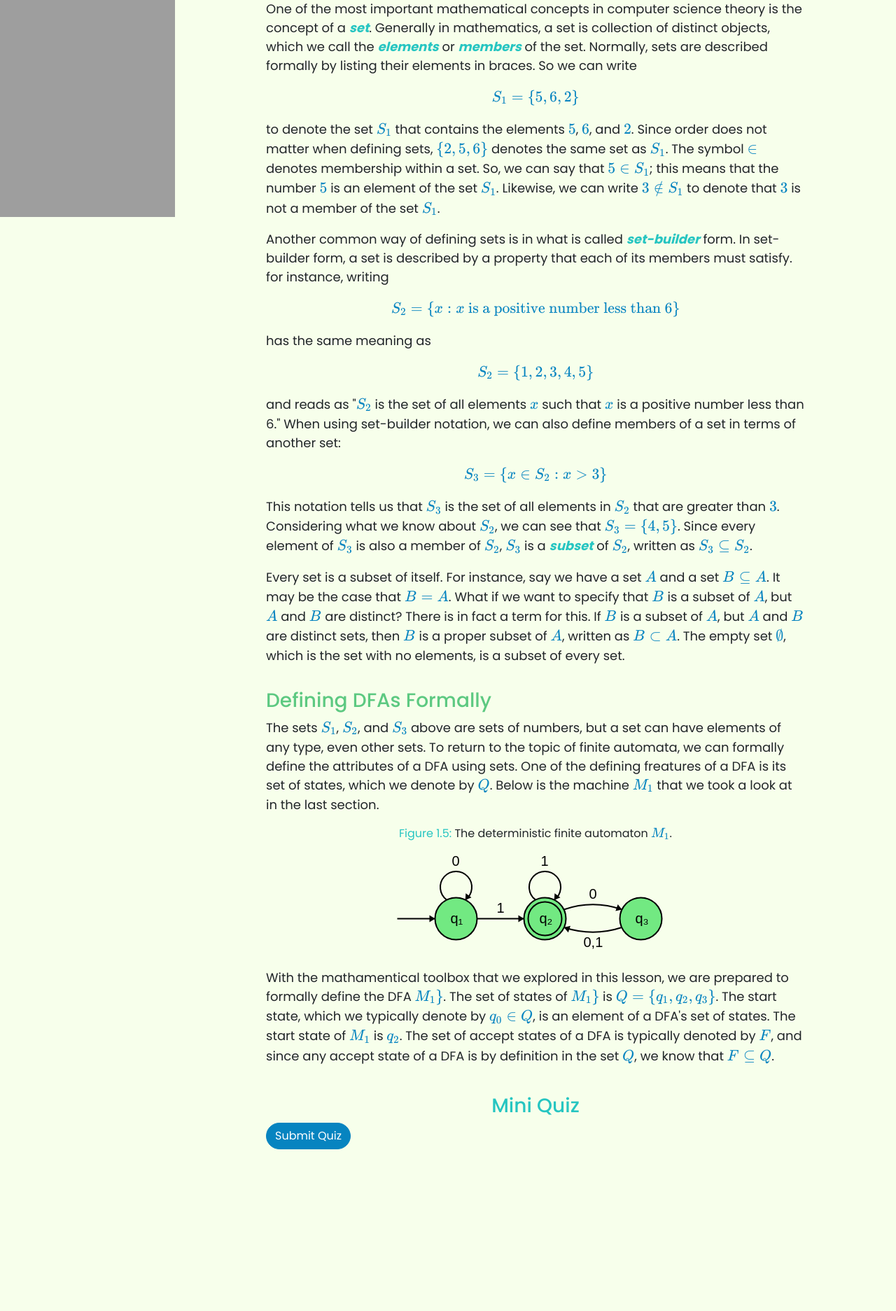
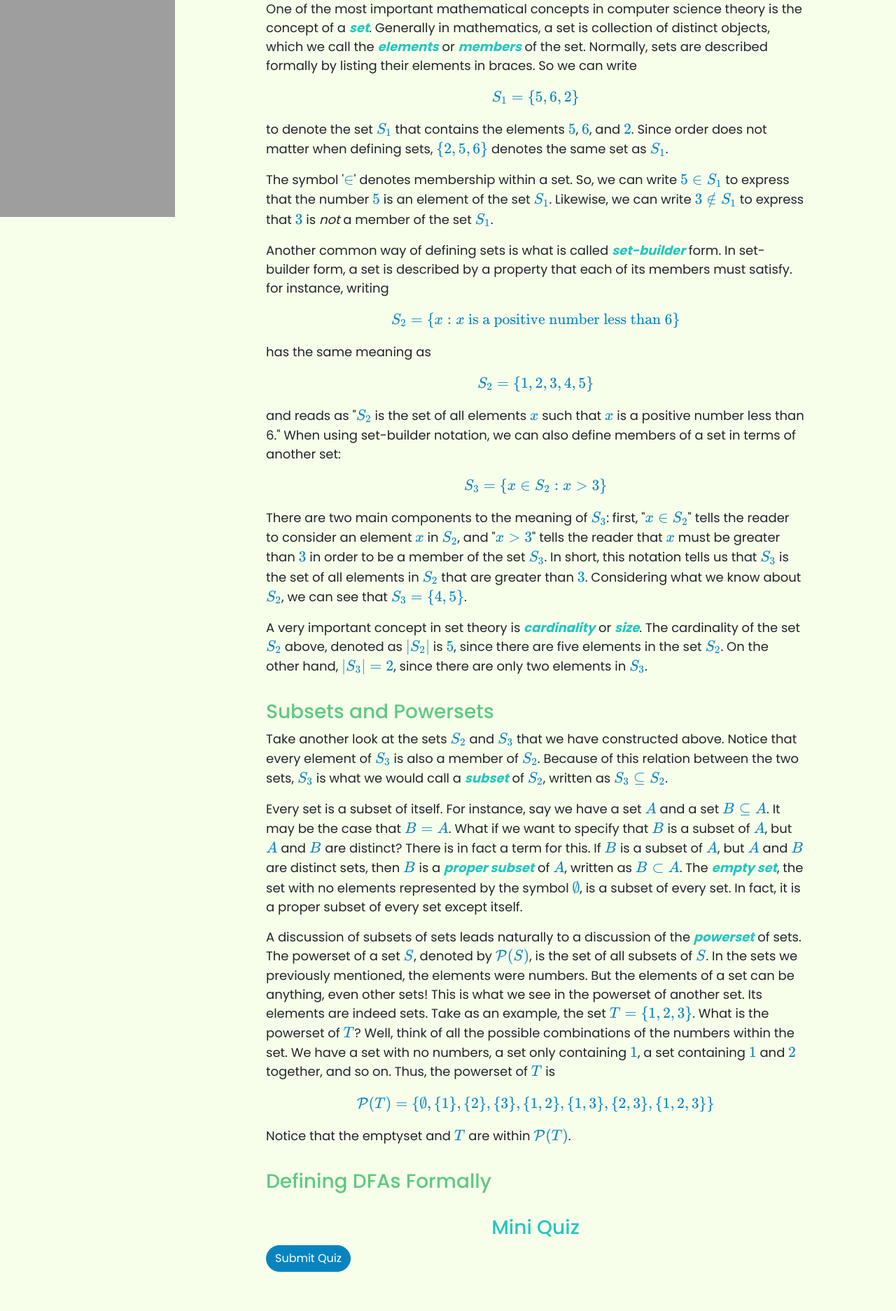
Before and after one commit to jkallini/Stateful, a Flask app: template templates/lessons/lesson1-3.html in a window 1280 px wide. Shown: the part 490-2363 px from the top of the page at 70% size. Before the commit the page ends 2132 px from the top, so only its background shows below. Run offline with Flask 2, Linux system fonts and the light colour scheme; the template is opened without the code that fills it, so the values that code supplies are empty; some libraries are stand-ins or nearby versions; grey boxes are pictures that could not be loaded.

Commit message:
Complete Set Theory Lesson

```diff
--- a/templates/lessons/lesson1-3.html
+++ b/templates/lessons/lesson1-3.html
@@ -9,13 +9,19 @@
         <h1 style="color: var(--main-blue); text-align: center">Lesson 1: Deterministic Finite Automata</h1>
         <br>
         <h2 style='color: var(--main-green); padding-bottom: 10px'>1.3<span class="tab-1"></span>
-            Mathematics for Finite Automata</h2>
+            Set Theory, Strings, and Languages</h2>
         <p>
             In this section, we will be learning about some of the essential mathematical concepts and terms that
+            are required for formally defining finite automata. In particular, we will be introducing set theory and the
+            basics of formal languages. We will see in the upcoming sections that using mathematical notation when
+            defining DFAs will only make studying them easier; having precise rules and notation can clear up any kind
+            of confusion or ambiguity that can arise from defining DFAs informally.
+            <!-- In this section, we will be learning about some of the essential mathematical concepts and terms that
             are required for formally defining finite automata. When describing DFAs, we refer to their components using
             precise notation. We take the time to develop an understanding of rigorous notation because it clears up any
-            kind of confusion or ambiguity that can arise from defining DFAs informally, as we had done in the last section. This
-            will become much more apparent when we present the formal definition of a DFA in the next section.
+            kind of confusion or ambiguity that can arise from defining DFAs informally, as we had done in the last
+            section. This
+            will become much more apparent when we present the formal definition of a DFA in the next section. -->
         </p>
         <h3 style='color:var(--main-green); padding-top:18px'>Some Set Theory</h3>
         <p>
@@ -30,15 +36,18 @@
             <span class="math-color">\( 2 \)</span>. Since order does not
             matter when defining sets,
             <span class="math-color">\( \{ 2, 5, 6\} \)</span> denotes the same set as
-            <span class="math-color">\( S_1 \)</span>. The symbol <span class="math-color">\( \in \)</span>
-            denotes membership within a set. So, we can say that <span class="math-color">\( 5 \in S_1 \)</span>;
-            this means that the number <span class="math-color">\( 5 \)</span> is an element of
-            the set <span class="math-color">\( S_1 \)</span>. Likewise, we can write
-            <span class="math-color">\( 3 \notin S_1 \)</span> to denote that <span class="math-color">\( 3 \)</span>
-            is not a member of the set <span class="math-color">\( S_1 \)</span>.
+            <span class="math-color">\( S_1 \)</span>.
         </p>
         <p>
-            Another common way of defining sets is in what is called <span class='term'>set-builder</span>
+            The symbol '<span class="math-color">\( \in \)</span>'
+            denotes membership within a set. So, we can write <span class="math-color">\( 5 \in S_1 \)</span>
+            to express that the number <span class="math-color">\( 5 \)</span> is an element of
+            the set <span class="math-color">\( S_1 \)</span>. Likewise, we can write
+            <span class="math-color">\( 3 \notin S_1 \)</span> to express that <span class="math-color">\( 3 \)</span>
+            is <em>not</em> a member of the set <span class="math-color">\( S_1 \)</span>.
+        </p>
+        <p>
+            Another common way of defining sets is what is called <span class='term'>set-builder</span>
             form. In set-builder form, a set is described by a property that each of its members must satisfy.
             for instance, writing
             <span class="math-color">$$ S_2 = \{x : x \text{ is a positive number less than 6} \}$$</span>
@@ -49,13 +58,32 @@
             positive number less than 6." When using set-builder notation, we can also define members
             of a set in terms of another set:
             <span class="math-color">$$ S_3 = \{x \in S_2 : x > 3\}$$</span>
-            This notation tells us that <span class="math-color">\( S_3 \)</span> is the set of all elements in
+            There are two main components to the meaning of <span class="math-color">\( S_3 \)</span>: first,
+            "<span class="math-color">\( x \in S_2 \)</span>" tells the reader to consider an element
+            <span class="math-color">\( x \)</span> in <span class="math-color">\( S_2 \)</span>, and
+            "<span class="math-color">\( x > 3 \)</span>" tells the reader that <span class="math-color">\( x \)</span>
+            must be greater than <span class="math-color">\( 3 \)</span> in order to be a member of the set
+            <span class="math-color">\( S_3 \)</span>. In short, this notation tells us that <span class="math-color">\(
+                S_3 \)</span> is the set of all elements in
             <span class="math-color">\( S_2 \)</span> that are greater than <span class="math-color">\( 3 \)</span>.
             Considering what we know about <span class="math-color">\( S_2 \)</span>, we can see that
-            <span class="math-color">\( S_3 = \{ 4, 5 \} \)</span>. Since every element of
-            <span class="math-color">\( S_3 \)</span> is also a member of <span class="math-color">\( S_2 \)</span>,
-            <span class="math-color">\( S_3 \)</span> is a <span class='term'>subset</span> of <span
-                class="math-color">\( S_2 \)</span>,
+            <span class="math-color">\( S_3 = \{ 4, 5 \} \)</span>.
+        </p>
+        <p>
+            A very important concept in set theory is <span class="term">cardinality</span> or <span
+                class="term">size</span>. The cardinality of the set <span class="math-color">\( S_2 \)</span>
+            above, denoted as <span class="math-color">\( |S_2| \)</span> is <span class="math-color">\( 5 \)</span>,
+            since there are five elements in the set <span class="math-color">\( S_2 \)</span>.
+            On the other hand, <span class="math-color">\( |S_3| = 2 \)</span>, since there are only two elements in
+            <span class="math-color">\( S_3 \)</span>.
+        </p>
+        <h3 style='color:var(--main-green); padding-top:18px'>Subsets and Powersets</h3>
+        <p>
+            Take another look at the sets <span class="math-color">\( S_2 \)</span> and
+            <span class="math-color">\( S_3 \)</span> that we have constructed above. Notice that every element of
+            <span class="math-color">\( S_3 \)</span> is also a member of <span class="math-color">\( S_2 \)</span>.
+            Because of this relation between the two sets, <span class="math-color">\( S_3 \)</span> is what we would
+            call a <span class='term'>subset</span> of <span class="math-color">\( S_2 \)</span>,
             written as <span class="math-color">\( S_3 \subseteq S_2 \)</span>.
         </p>
         <p>
@@ -68,77 +96,29 @@
             <span class="math-color">\( B \)</span> is a subset of <span class="math-color">\( A \)</span>, but <span
                 class="math-color">\( A \)</span>
             and <span class="math-color">\( B \)</span> are distinct sets, then <span class="math-color">\( B \)</span>
-            is a <span term>proper subset</span> of <span class="math-color">\( A \)</span>, written as
-            <span class="math-color">\( B \subset A \)</span>. The empty set
-            <span class="math-color">\( \emptyset \)</span>, which is the set with no elements, is
-            a subset of every set.
+            is a <span class='term'>proper subset</span> of <span class="math-color">\( A \)</span>, written as
+            <span class="math-color">\( B \subset A \)</span>. The <span class='term'>empty set</span>, the set with no
+            elements represented by the symbol <span class="math-color">\( \emptyset \)</span>, is a subset of every
+            set. In fact, it is a proper subset of every set except itself.
+        </p>
+        <p>
+            A discussion of subsets of sets leads naturally to a discussion of the <span class='term'>powerset</span>
+            of sets. The powerset of a set <span class="math-color">\( S \)</span>, denoted by
+            <span class="math-color">\( \mathcal{P}(S) \)</span>, is the set of all subsets of <span
+                class="math-color">\( S \)</span>.
+            In the sets we previously mentioned, the elements were numbers. But the elements of a set can be anything,
+            even other sets! This is what we see in the powerset of another set. Its elements are indeed sets. Take as
+            an example, the set <span class="math-color">\( T = \{ 1, 2, 3\} \)</span>. What is the powerset of <span
+                class="math-color">\( T \)</span>? Well, think of all the possible combinations of the numbers within
+            the set. We have a set with no numbers, a set only containing <span class="math-color">\( 1 \)</span>, a set
+            containing <span class="math-color">\( 1 \)</span> and <span class="math-color">\( 2 \)</span> together, and
+            so on. Thus, the powerset of <span class="math-color">\( T \)</span> is
+            <span class="math-color">$$ \mathcal{P}(T) = \{ \emptyset, \{ 1 \}, \{ 2 \}, \{ 3 \},
+                \{ 1, 2 \}, \{ 1, 3 \}, \{ 2, 3 \}, \{ 1, 2, 3 \}\} $$</span>
+            Notice that the emptyset and <span class="math-color">\( T \)</span> are within <span class="math-color">\(
+                \mathcal{P}(T) \)</span>.
         </p>
         <h3 style='color:var(--main-green); padding-top:18px'>Defining DFAs Formally</h3>
-        <p>
-            The sets <span class="math-color">\( S_1 \)</span>,
-            <span class="math-color">\( S_2 \)</span>, and
-            <span class="math-color">\( S_3 \)</span> above are sets of numbers, but a set can have
-            elements of any type, even other sets. To return to
-            the topic of finite automata, we can formally define the attributes of a DFA using sets.
-
-            One of the defining freatures of a DFA is its set of states, which we denote
-            by <span class="math-color">\( Q \)</span>. Below is the machine <span class="math-color">\( M_1 \)</span>
-            that we took a look at in the last section.
-        </p>
-        <div style='text-align:center'>
-            <div style='width: 500px; margin:0 auto;'>
-                <text style='color: var(--main-aqua)'>Figure 1.5:</text>
-                <text>The deterministic finite automaton <span class="math-color">\( M_1 \)</span>.</text>
-                <br>
-            </div>
-            <svg width="410" height="180" version="1.1" xmlns="http://www.w3.org/2000/svg">
-                <ellipse class='fsm-state' stroke="black" stroke-width="2" fill="none" cx="218.5" cy="109.5" rx="30"
-                    ry="30" />
-                <text x="210.5" y="115.5" font-family="Sans-serif" font-size="20">q&#8322;</text>
-                <ellipse stroke="black" stroke-width="2" fill="none" cx="218.5" cy="109.5" rx="24" ry="24" />
-                <ellipse class='fsm-state' stroke="black" stroke-width="2" fill="none" cx="355.5" cy="109.5" rx="30"
-                    ry="30" />
-                <text x="347.5" y="115.5" font-family="Sans-serif" font-size="20">q&#8323;</text>
-                <ellipse class='fsm-state' stroke="black" stroke-width="2" fill="none" cx="91.5" cy="109.5" rx="30"
-                    ry="30" />
-                <text x="83.5" y="115.5" font-family="Sans-serif" font-size="20">q&#8321;</text>
-                <path stroke="black" stroke-width="2" fill="none"
-                    d="M 245.442,96.463 A 127.221,127.221 0 0 1 328.558,96.463" />
-                <polygon fill="black" stroke-width="2" points="328.558,96.463 322.63,89.124 319.363,98.576" />
-                <text x="281.5" y="80.5" font-family="Sans-serif" font-size="20">0</text>
-                <path stroke="black" stroke-width="2" fill="none"
-                    d="M 328.269,121.937 A 132.957,132.957 0 0 1 245.731,121.937" />
-                <polygon fill="black" stroke-width="2" points="245.731,121.937 251.784,129.173 254.888,119.667" />
-                <text x="273.5" y="149.5" font-family="Sans-serif" font-size="20">0,1</text>
-                <path stroke="black" stroke-width="2" fill="none"
-                    d="M 205.275,82.703 A 22.5,22.5 0 1 1 231.725,82.703" />
-                <text x="212.5" y="33.5" font-family="Sans-serif" font-size="20">1</text>
-                <polygon fill="black" stroke-width="2" points="231.725,82.703 240.473,79.17 232.382,73.292" />
-                <polygon stroke="black" stroke-width="2" points="121.5,109.5 188.5,109.5" />
-                <polygon fill="black" stroke-width="2" points="188.5,109.5 180.5,104.5 180.5,114.5" />
-                <text x="149.5" y="100.5" font-family="Sans-serif" font-size="20">1</text>
-                <polygon stroke="black" stroke-width="2" points="7.5,109.5 61.5,109.5" />
-                <polygon fill="black" stroke-width="2" points="61.5,109.5 53.5,104.5 53.5,114.5" />
-                <path stroke="black" stroke-width="2" fill="none"
-                    d="M 78.275,82.703 A 22.5,22.5 0 1 1 104.725,82.703" />
-                <text x="85.5" y="33.5" font-family="Sans-serif" font-size="20">0</text>
-                <polygon fill="black" stroke-width="2" points="104.725,82.703 113.473,79.17 105.382,73.292" />
-            </svg>
-        </div>
-        <p>
-
-            With the mathamentical toolbox that we explored in this lesson, we are prepared to
-            formally define the DFA <span class="math-color">\( M_1 \}\)</span>. The set of states
-            of <span class="math-color">\( M_1 \}\)</span> is <span class="math-color">\( Q = \{ q_1, q_2, q_3
-                \}\)</span>.
-            The start state, which we typically denote by <span class="math-color">\( q_0 \in Q \)</span>,
-            is an element of a DFA's set of states. The start state of
-            <span class="math-color">\( M_1 \)</span> is <span class="math-color">\( q_2 \)</span>.
-            The set of accept states of a DFA is typically denoted by
-            <span class="math-color">\( F \)</span>, and since any accept state of a DFA is by definition
-            in the set <span class="math-color">\( Q \)</span>, we know that
-            <span class="math-color">\( F \subseteq Q \)</span>.
-        </p>
         <br>
         <h3 style='text-align: center; color: var(--main-aqua)'>Mini Quiz</h4>
             <div id="quiz"></div>
```
